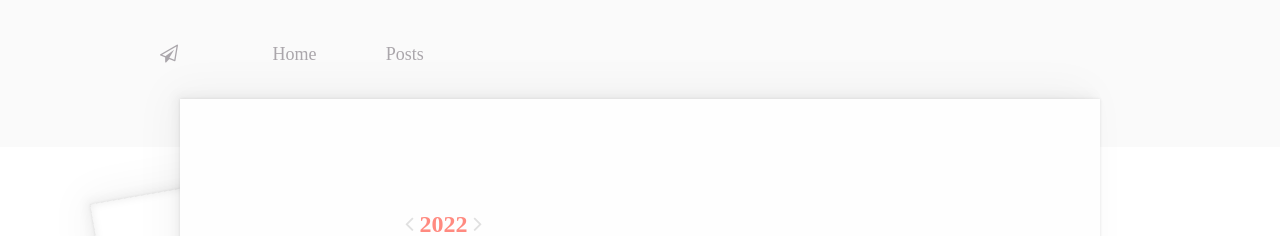
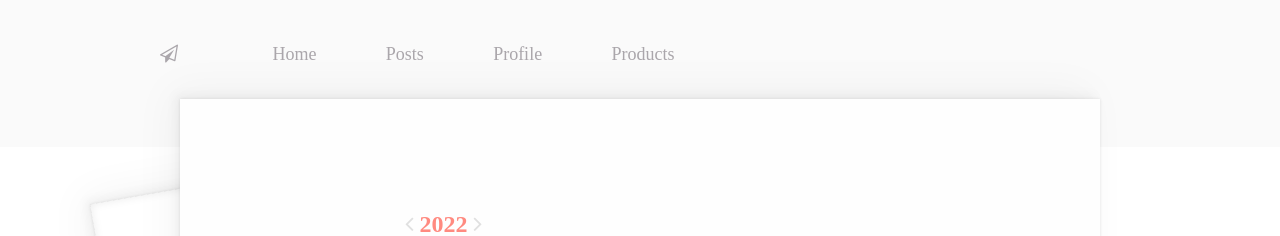
Before and after one commit to taisei-13046/TIL_pages, a Jekyll site: the page built from index.html, in a window 1280 px wide. Shown: the top 236 px of the page. Built offline with Jekyll 4.4.1, drawn with Linux system fonts in a browser that asks for light colours.

Commit message:
Update _config.yml

```diff
--- a/_config.yml
+++ b/_config.yml
@@ -17,6 +17,8 @@ link:
 nav:
    Home: "/"
    Posts: "/posts"
+   Profile: "/profile"
+   Products: "/products"
 
 
 markdown: kramdown
```
